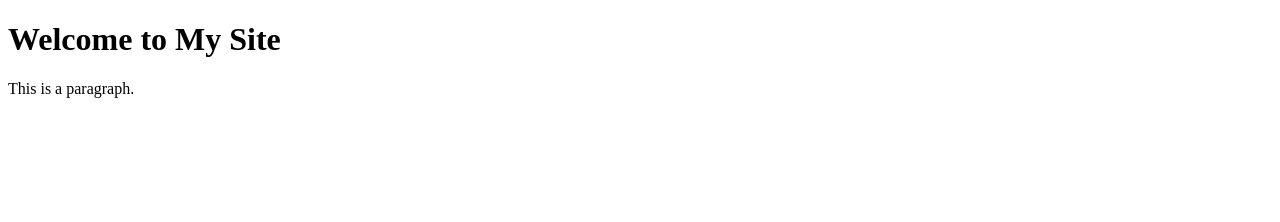
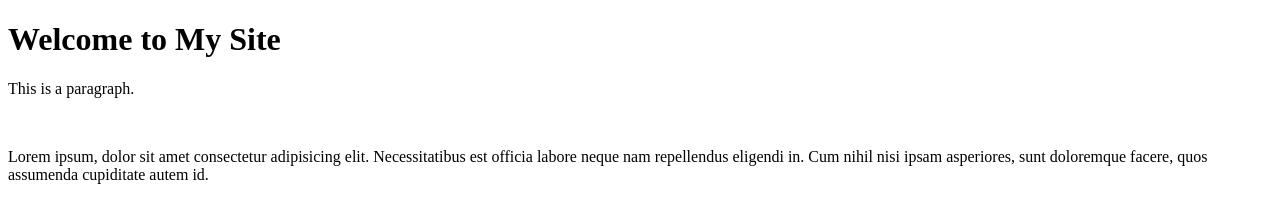
Before and after one commit to shaik-1036/Dronewebpage, a plain HTML site: page allu.html in a window 1280 px wide. Drawn offline with Linux system fonts and the light colour scheme.

Commit message:
adding new paragraphs

```diff
--- a/allu.html
+++ b/allu.html
@@ -6,5 +6,7 @@
   <body>
     <h1>Welcome to My Site</h1>
     <p>This is a paragraph.</p>
+    <br>
+    <p>Lorem ipsum, dolor sit amet consectetur adipisicing elit. Necessitatibus est officia labore neque nam repellendus eligendi in. Cum nihil nisi ipsam asperiores, sunt doloremque facere, quos assumenda cupiditate autem id.</p>
   </body>
 </html>
```
